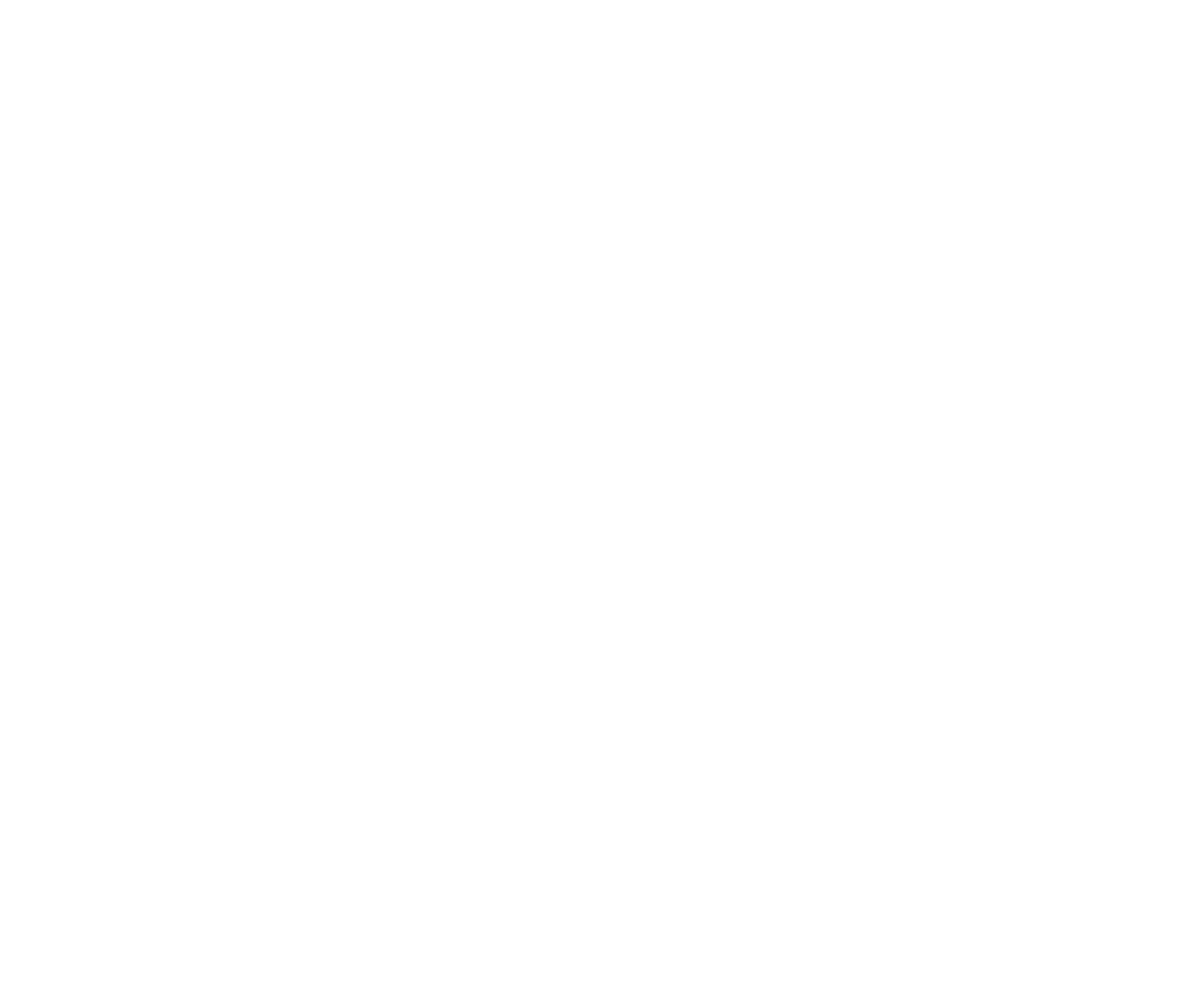
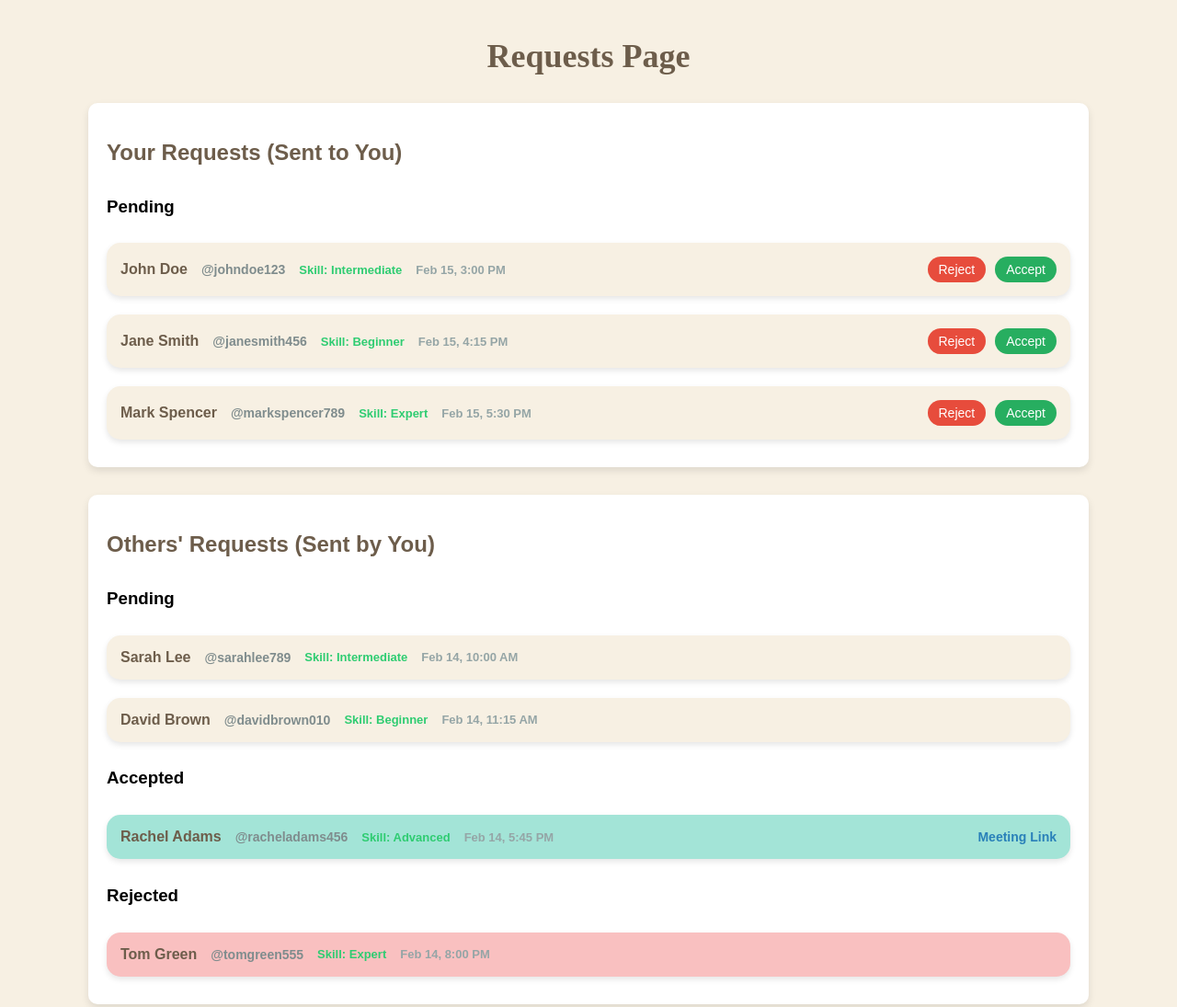
Before and after one commit to jaren55/LeetMate, a plain HTML site: page requests.html in a window 1280 px wide. Shown: the top 1095 px of the page at 92% size. Before the commit the page ends 800 px from the top, so only its background shows below. Drawn offline with Linux system fonts and the light colour scheme.

Commit message:
Styling Requests and Buddy Page

```diff
--- a/matches.css
+++ b/matches.css
@@ -1,25 +1,54 @@
+body {
+    background-color: #e5c4b1; /* Warm brown background */
+    font-family: 'Quicksand', sans-serif;
+}
+
+/* User Card Styling */
 .user-card {
-    border: 1px solid #ccc;
+    border: 1px solid #6d5d4b; /* Matches the warm brown tones */
+    background-color: #f7f0e3; /* Soft light background */
     padding: 20px;
     margin: 10px;
-    border-radius: 8px;
-    box-shadow: 0 2px 5px rgba(0,0,0,0.1);
+    border-radius: 10px;
+    box-shadow: 0 4px 8px rgba(0, 0, 0, 0.15); /* Softer shadow */
+    text-align: center;
+    transition: transform 0.3s ease, box-shadow 0.3s ease;
+    font-family: 'Quicksand', sans-serif; /* Cozy, readable font */
 }
 
+.user-card:hover {
+    transform: translateY(-5px); /* Lift effect on hover */
+    box-shadow: 0 6px 12px rgba(0, 0, 0, 0.2);
+}
+
+/* Container for user cards */
+#users-container {
+    display: grid;
+    grid-template-columns: repeat(2, 1fr); /* Creates 2 equal columns */
+    gap: 20px; /* Space between the cards */
+    justify-items: center; /* Center the cards horizontally */
+}
+
+/* Button Styling */
 button {
-    padding: 10px 20px;
-    margin: 5px;
-    background-color: #007bff;
-    color: #fff;
+    padding: 12px 24px;
+    margin: 8px;
+    background-color: #a9927d; /* Warm muted brown */
+    color: white;
+    font-size: 16px;
     border: none;
-    border-radius: 4px;
+    border-radius: 6px;
     cursor: pointer;
+    font-family: 'Quicksand', sans-serif;
+    transition: background-color 0.3s ease, transform 0.2s ease;
 }
 
 button:hover {
-    background-color: #0056b3;
+    background-color: #8b7967;
+    transform: scale(1.05);
 }
 
+/* Popup Styling */
 .popup {
     display: none;
     position: fixed;
@@ -27,24 +56,36 @@ button:hover {
     left: 0;
     width: 100%;
     height: 100%;
-    background-color: rgba(0, 0, 0, 0.5);
+    background-color: rgba(0, 0, 0, 0.6); /* Darker for better readability */
     z-index: 999;
+    display: flex;
+    align-items: center;
+    justify-content: center;
 }
 
 .popup-content {
-    background-color: #fff;
-    margin: 15% auto;
-    padding: 20px;
-    border-radius: 8px;
-    width: 300px;
+    background-color: #f7f0e3;
+    padding: 25px;
+    border-radius: 12px;
+    width: 350px;
     text-align: center;
     position: relative;
+    box-shadow: 0 4px 10px rgba(0, 0, 0, 0.2);
+    border: 2px solid #6d5d4b;
+    font-family: 'Lora', serif; /* Elegant serif font */
 }
 
+/* Close Button */
 .close-btn {
     position: absolute;
-    top: 10px;
-    right: 20px;
-    font-size: 24px;
+    top: 12px;
+    right: 18px;
+    font-size: 22px;
     cursor: pointer;
+    color: #6d5d4b;
+    transition: color 0.3s ease;
 }
+
+.close-btn:hover {
+    color: #4e3d30;
+}
--- a/requests.html
+++ b/requests.html
@@ -0,0 +1,246 @@
+<!DOCTYPE html>
+<html lang="en">
+<head>
+    <meta charset="UTF-8">
+    <meta name="viewport" content="width=device-width, initial-scale=1.0">
+    <title>Requests</title>
+    <style>
+        body {
+    font-family: 'Quicksand', sans-serif; /* Cozy, readable font */
+    margin: 0;
+    padding: 0;
+    background-color: #f7f0e3; /* Light, warm background */
+}
+
+.container {
+    width: 85%;
+    margin: 40px auto;
+}
+
+h1 {
+    text-align: center;
+    color: #6d5d4b; /* Warm brown color */
+    font-size: 36px;
+    margin-bottom: 20px;
+    font-family: 'Lora', serif; /* Elegant serif font */
+}
+
+.category {
+    margin-top: 30px;
+    border-radius: 10px;
+    padding: 20px;
+    background-color: #fff;
+    box-shadow: 0 4px 8px rgba(0, 0, 0, 0.1);
+}
+
+.category h2 {
+    color: #6d5d4b; /* Warm brown color */
+    font-size: 24px;
+    margin-bottom: 15px;
+    font-family: 'Quicksand', sans-serif; /* Cozy font */
+}
+
+.sublists {
+    display: flex;
+    flex-direction: column;
+}
+
+.request {
+    display: flex;
+    justify-content: space-between;
+    align-items: center;
+    background-color: #fff;
+    padding: 15px;
+    margin: 10px 0;
+    border-radius: 15px;
+    box-shadow: 0 3px 6px rgba(0, 0, 0, 0.1);
+    font-size: 14px;
+    transition: transform 0.3s ease-in-out;
+    font-family: 'Quicksand', sans-serif; /* Cozy font */
+}
+
+.request:hover {
+    transform: translateY(-5px);
+}
+
+.request-info {
+    display: flex;
+    align-items: center;
+}
+
+.request-info span {
+    margin-right: 15px;
+    font-weight: bold;
+}
+
+.request-info .name {
+    font-size: 16px;
+    color: #6d5d4b; /* Warm brown */
+}
+
+.request-info .username {
+    font-size: 14px;
+    color: #7f8c8d; /* Neutral gray */
+}
+
+.request-info .time {
+    font-size: 13px;
+    color: #95a5a6; /* Lighter gray */
+}
+
+.request-info .skill {
+    font-size: 13px;
+    color: #2ecc71; /* Green for skill level */
+}
+
+.request .status {
+    display: flex;
+    gap: 10px;
+}
+
+.button-x, .button-check {
+    padding: 6px 12px;
+    border-radius: 15px;
+    border: none;
+    font-size: 14px;
+    cursor: pointer;
+    transition: background-color 0.3s;
+}
+
+.button-x {
+    background-color: #e74c3c; /* Red for reject */
+    color: white;
+}
+
+.button-x:hover {
+    background-color: #c0392b; /* Darker red on hover */
+}
+
+.button-check {
+    background-color: #27ae60; /* Green for accept */
+    color: white;
+}
+
+.button-check:hover {
+    background-color: #2ecc71; /* Lighter green on hover */
+}
+
+.pending {
+    background-color: #f7f0e3; /* Light warm background */
+}
+
+.accepted {
+    background-color: #a3e4d7; /* Soft green for accepted */
+}
+
+.rejected {
+    background-color: #f9c0c0; /* Light red for rejected */
+}
+
+.meeting-link {
+    color: #2980b9; /* Blue link color */
+    text-decoration: none;
+    font-weight: bold;
+}
+
+.meeting-link:hover {
+    text-decoration: underline;
+}
+
+    </style>
+</head>
+<body>
+
+<div class="container">
+    <h1>Requests Page</h1>
+
+    <div class="category">
+        <h2>Your Requests (Sent to You)</h2>
+        <div class="sublists">
+            <h3>Pending</h3>
+            <div class="request pending">
+                <div class="request-info">
+                    <span class="name">John Doe</span>
+                    <span class="username">@johndoe123</span>
+                    <span class="skill">Skill: Intermediate</span>
+                    <span class="time">Feb 15, 3:00 PM</span>
+                </div>
+                <div class="status">
+                    <button class="button-x">Reject</button>
+                    <button class="button-check">Accept</button>
+                </div>
+            </div>
+            <div class="request pending">
+                <div class="request-info">
+                    <span class="name">Jane Smith</span>
+                    <span class="username">@janesmith456</span>
+                    <span class="skill">Skill: Beginner</span>
+                    <span class="time">Feb 15, 4:15 PM</span>
+                </div>
+                <div class="status">
+                    <button class="button-x">Reject</button>
+                    <button class="button-check">Accept</button>
+                </div>
+            </div>
+            <div class="request pending">
+                <div class="request-info">
+                    <span class="name">Mark Spencer</span>
+                    <span class="username">@markspencer789</span>
+                    <span class="skill">Skill: Expert</span>
+                    <span class="time">Feb 15, 5:30 PM</span>
+                </div>
+                <div class="status">
+                    <button class="button-x">Reject</button>
+                    <button class="button-check">Accept</button>
+                </div>
+            </div>
+        </div>
+    </div>
+
+    <div class="category">
+        <h2>Others' Requests (Sent by You)</h2>
+        <div class="sublists">
+            <h3>Pending</h3>
+            <div class="request pending">
+                <div class="request-info">
+                    <span class="name">Sarah Lee</span>
+                    <span class="username">@sarahlee789</span>
+                    <span class="skill">Skill: Intermediate</span>
+                    <span class="time">Feb 14, 10:00 AM</span>
+                </div>
+            </div>
+            <div class="request pending">
+                <div class="request-info">
+                    <span class="name">David Brown</span>
+                    <span class="username">@davidbrown010</span>
+                    <span class="skill">Skill: Beginner</span>
+                    <span class="time">Feb 14, 11:15 AM</span>
+                </div>
+            </div>
+
+            <h3>Accepted</h3>
+            <div class="request accepted">
+                <div class="request-info">
+                    <span class="name">Rachel Adams</span>
+                    <span class="username">@racheladams456</span>
+                    <span class="skill">Skill: Advanced</span>
+                    <span class="time">Feb 14, 5:45 PM</span>
+                </div>
+                <a class="meeting-link" href="#">Meeting Link</a>
+            </div>
+
+            <h3>Rejected</h3>
+            <div class="request rejected">
+                <div class="request-info">
+                    <span class="name">Tom Green</span>
+                    <span class="username">@tomgreen555</span>
+                    <span class="skill">Skill: Expert</span>
+                    <span class="time">Feb 14, 8:00 PM</span>
+                </div>
+            </div>
+        </div>
+    </div>
+</div>
+
+</body>
+</html>
```
Also changed, not shown: matches.html (+7 -5 lines).
